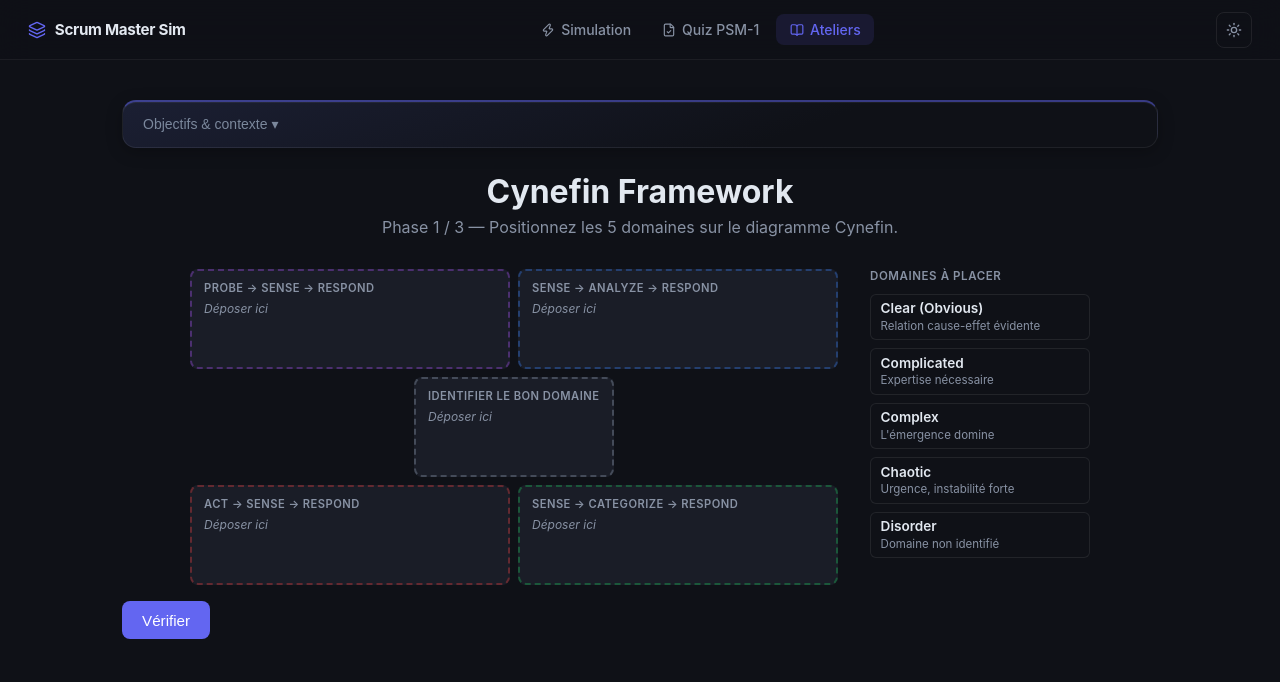
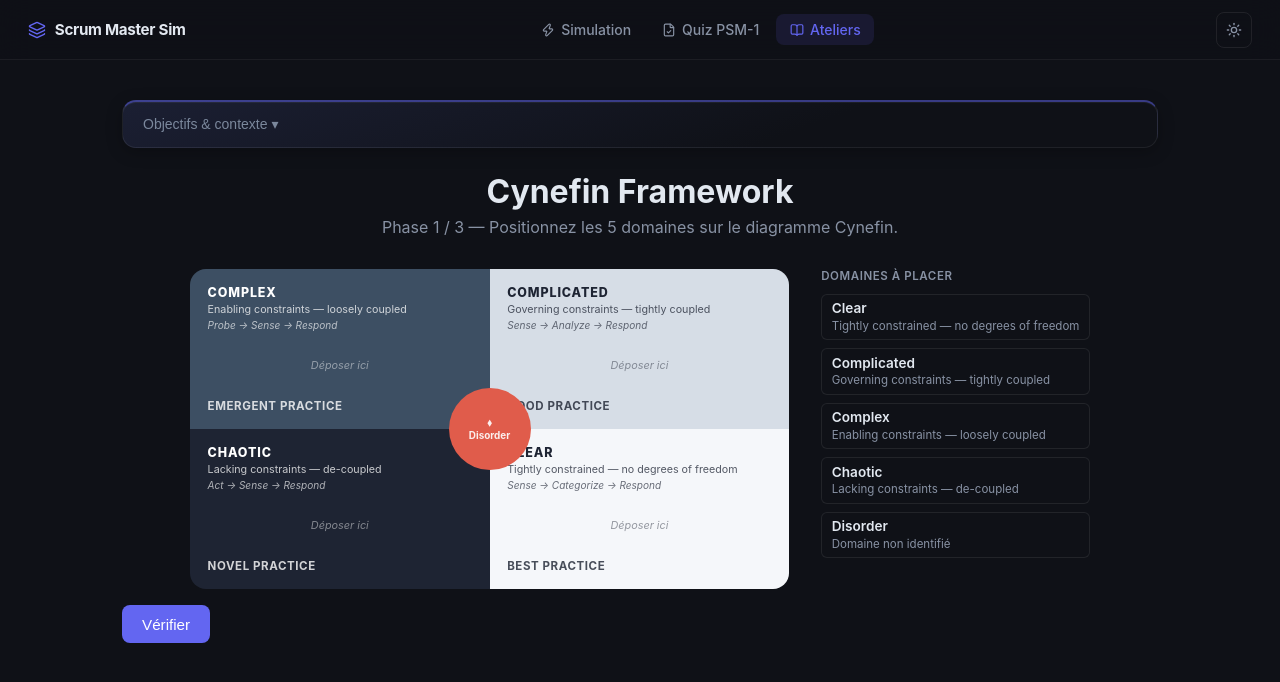
Before and after one commit to formationrossignol/coachagilia, a React (Vite) app: page /ateliers/cynefin-framework in a window 1280 px wide. Shown: the top 682 px of the page. Built offline with nearby package versions, Linux system fonts and the light colour scheme.

Commit message:
feat(cynefin): visual redesign — 2×2 diagram, domain colors, phase 3 border accents

```diff
--- a/src/components/CynefinFrameworkAtelier/index.tsx
+++ b/src/components/CynefinFrameworkAtelier/index.tsx
@@ -14,36 +14,54 @@ const DOMAIN_META: Record<CynefinDomain, {
   description: string
   responseStrategy: string
   suggestedPosture: string
+  practiceLabel: string
+  bgColor: string
+  textColor: string
 }> = {
   clear: {
-    label: 'Clear (Obvious)',
-    description: 'Relation cause-effet évidente',
+    label: 'Clear',
+    description: 'Tightly constrained — no degrees of freedom',
     responseStrategy: 'Sense → Categorize → Respond',
     suggestedPosture: 'Standardiser',
+    practiceLabel: 'Best Practice',
+    bgColor: '#f5f7fa',
+    textColor: '#1e2433',
   },
   complicated: {
     label: 'Complicated',
-    description: 'Expertise nécessaire',
+    description: 'Governing constraints — tightly coupled',
     responseStrategy: 'Sense → Analyze → Respond',
     suggestedPosture: 'Analyser',
+    practiceLabel: 'Good Practice',
+    bgColor: '#d6dde6',
+    textColor: '#1e2433',
   },
   complex: {
     label: 'Complex',
-    description: "L'émergence domine",
+    description: 'Enabling constraints — loosely coupled',
     responseStrategy: 'Probe → Sense → Respond',
     suggestedPosture: 'Expérimenter',
+    practiceLabel: 'Emergent Practice',
+    bgColor: '#3d4f63',
+    textColor: '#ffffff',
   },
   chaotic: {
     label: 'Chaotic',
-    description: 'Urgence, instabilité forte',
+    description: 'Lacking constraints — de-coupled',
     responseStrategy: 'Act → Sense → Respond',
     suggestedPosture: 'Agir immédiatement',
+    practiceLabel: 'Novel Practice',
+    bgColor: '#1e2433',
+    textColor: '#ffffff',
   },
   disorder: {
     label: 'Disorder',
     description: 'Domaine non identifié',
     responseStrategy: 'Identifier le bon domaine',
     suggestedPosture: 'Diagnostiquer',
+    practiceLabel: '',
+    bgColor: '#e05c4b',
+    textColor: '#ffffff',
   },
 }
 
@@ -89,7 +107,7 @@ type Dragging =
   | { type: 'situation'; situationId: string }
   | null
 
-function CynefinZone({
+function CynefinQuad({
   zoneId, placed, result, onDrop, onDragStart,
 }: {
   zoneId: CynefinDomain
@@ -105,28 +123,36 @@ function CynefinZone({
     <div
       data-zone={zoneId}
       className={[
-        'cf-zone',
-        `cf-zone--${zoneId}`,
-        placed ? 'cf-zone--filled' : 'cf-zone--empty',
-        verified ? (correct ? 'cf-zone--correct' : 'cf-zone--wrong') : '',
+        'cf-quad',
+        `cf-quad--${zoneId}`,
+        verified ? (correct ? 'cf-quad--correct' : 'cf-quad--wrong') : '',
       ].filter(Boolean).join(' ')}
-      onDragOver={e => { e.preventDefault(); e.currentTarget.classList.add('cf-zone--hover') }}
-      onDragLeave={e => e.currentTarget.classList.remove('cf-zone--hover')}
-      onDrop={e => { e.preventDefault(); e.currentTarget.classList.remove('cf-zone--hover'); onDrop(zoneId) }}
+      style={{ backgroundColor: meta.bgColor, color: meta.textColor }}
+      onDragOver={e => { e.preventDefault(); e.currentTarget.classList.add('cf-quad--hover') }}
+      onDragLeave={e => e.currentTarget.classList.remove('cf-quad--hover')}
+      onDrop={e => { e.preventDefault(); e.currentTarget.classList.remove('cf-quad--hover'); onDrop(zoneId) }}
     >
-      <span className="cf-zone__strategy">{meta.responseStrategy}</span>
+      <div className="cf-quad__meta">
+        <strong className="cf-quad__label">{meta.label.toUpperCase()}</strong>
+        <span className="cf-quad__desc">{meta.description}</span>
+        <span className="cf-quad__strategy">{meta.responseStrategy}</span>
+      </div>
+      <div className="cf-quad__drop-area">
         {placed ? (
           <div
             data-domain={placed}
-          className="cf-domain-card cf-domain-card--placed"
+            className="cf-domain-placed-card"
             draggable
             onDragStart={() => onDragStart(placed)}
           >
-          <strong className="cf-domain-card__name">{DOMAIN_META[placed].label}</strong>
-          <span className="cf-domain-card__desc">{DOMAIN_META[placed].description}</span>
+            <strong>{DOMAIN_META[placed].label}</strong>
           </div>
         ) : (
-        <span className="cf-zone__placeholder">Déposer ici</span>
+          <span className="cf-quad__placeholder">Déposer ici</span>
+        )}
+      </div>
+      {meta.practiceLabel && (
+        <span className="cf-quad__practice">{meta.practiceLabel}</span>
       )}
     </div>
   )
@@ -257,17 +283,6 @@ export function CynefinFrameworkAtelier() {
   const phase3AllCoherent = phase3Result !== null && Object.values(phase3Result).every(r => r.postureOk)
   const finalBadgeGreen = phase2Score !== null && phase2Score >= 13 && phase3AllCoherent
 
-  const zone = (id: CynefinDomain) => (
-    <CynefinZone
-      key={id}
-      zoneId={id}
-      placed={frameworkZones[id]}
-      result={phase1Result}
-      onDrop={handleDropOnZone}
-      onDragStart={handleDragStartDomain}
-    />
-  )
-
   return (
     <>
     <div className="atelier-page">
@@ -285,16 +300,43 @@ export function CynefinFrameworkAtelier() {
         <>
           <div className="cf-phase1-layout">
             <div className="cf-diagram">
-              <div className="cf-diagram-row">
-                {zone('complex')}
-                {zone('complicated')}
+              <div className="cf-diagram-grid">
+                {(['complex', 'complicated', 'chaotic', 'clear'] as CynefinDomain[]).map(id => (
+                  <CynefinQuad
+                    key={id}
+                    zoneId={id}
+                    placed={frameworkZones[id]}
+                    result={phase1Result}
+                    onDrop={handleDropOnZone}
+                    onDragStart={handleDragStartDomain}
+                  />
+                ))}
               </div>
-              <div className="cf-diagram-center">
-                {zone('disorder')}
+              <div className="cf-center">
+                <div
+                  data-zone="disorder"
+                  className={[
+                    'cf-disorder-zone',
+                    phase1Result !== null
+                      ? (phase1Result['disorder'] ? 'cf-disorder-zone--correct' : 'cf-disorder-zone--wrong')
+                      : '',
+                  ].filter(Boolean).join(' ')}
+                  onDragOver={e => e.preventDefault()}
+                  onDrop={e => { e.preventDefault(); handleDropOnZone('disorder') }}
+                >
+                  {frameworkZones['disorder'] ? (
+                    <div
+                      data-domain={frameworkZones['disorder']}
+                      className="cf-domain-placed-card cf-domain-placed-card--center"
+                      draggable
+                      onDragStart={() => handleDragStartDomain(frameworkZones['disorder'] as CynefinDomain)}
+                    >
+                      <strong>{DOMAIN_META[frameworkZones['disorder'] as CynefinDomain].label}</strong>
                     </div>
-              <div className="cf-diagram-row">
-                {zone('chaotic')}
-                {zone('clear')}
+                  ) : (
+                    <span className="cf-disorder-zone__label">⬧<br />Disorder</span>
+                  )}
+                </div>
               </div>
             </div>
 
@@ -342,36 +384,71 @@ export function CynefinFrameworkAtelier() {
 
       {phase === 2 && (
         <>
-          <div className="cf-domain-columns">
-            {DOMAIN_IDS.map(domain => {
+          <div className="cf-diagram cf-diagram--p2">
+            <div className="cf-diagram-grid cf-diagram-grid--p2">
+              {(['complex', 'complicated', 'chaotic', 'clear'] as CynefinDomain[]).map(domain => {
                 const col = SITUATIONS.filter(s => situationAssignments[s.id] === domain)
                 return (
                   <div
                     key={domain}
                     data-domain-zone={domain}
-                  className={`cf-domain-col cf-domain-col--${domain}`}
+                    className={`cf-quad cf-quad--${domain} cf-quad--p2`}
+                    style={{ backgroundColor: DOMAIN_META[domain].bgColor, color: DOMAIN_META[domain].textColor }}
                     onDragOver={e => e.preventDefault()}
                     onDrop={() => handleDropOnDomainZone(domain)}
                   >
-                  <p className="cf-domain-col__header">{DOMAIN_META[domain].label}</p>
-                  <p className="cf-domain-col__strategy">{DOMAIN_META[domain].responseStrategy}</p>
-                  <div className="cf-domain-col__cards">
+                    <div className="cf-quad__header">
+                      <strong className="cf-quad__label">{DOMAIN_META[domain].label.toUpperCase()}</strong>
+                      <span className="cf-quad__strategy">{DOMAIN_META[domain].responseStrategy}</span>
+                    </div>
+                    <div className="cf-quad__cards">
                       {col.map(s => (
                         <div
                           key={s.id}
                           data-situation={s.id}
-                        className={'cf-situation-card' + (phase2Result ? (phase2Result[s.id] ? ' cf-situation-card--correct' : ' cf-situation-card--wrong') : '')}
+                          className={'cf-sit-card' + (phase2Result ? (phase2Result[s.id] ? ' cf-sit-card--correct' : ' cf-sit-card--wrong') : '')}
                           draggable
                           onDragStart={() => handleDragStartSituation(s.id)}
                         >
                           {s.text}
                         </div>
                       ))}
-                    {col.length === 0 && <span className="cf-domain-col__placeholder">Déposer ici</span>}
+                      {col.length === 0 && <span className="cf-quad__placeholder">Déposer ici</span>}
                     </div>
                   </div>
                 )
               })}
+            </div>
+
+            <div className="cf-center">
+              <div
+                data-domain-zone="disorder"
+                className="cf-disorder-zone cf-disorder-zone--p2"
+                onDragOver={e => e.preventDefault()}
+                onDrop={() => handleDropOnDomainZone('disorder')}
+              >
+                {(() => {
+                  const disorderCards = SITUATIONS.filter(s => situationAssignments[s.id] === 'disorder')
+                  return disorderCards.length === 0 ? (
+                    <span className="cf-disorder-zone__label">⬧<br />Disorder</span>
+                  ) : (
+                    <div className="cf-disorder-zone__cards">
+                      {disorderCards.map(s => (
+                        <div
+                          key={s.id}
+                          data-situation={s.id}
+                          className={'cf-sit-card cf-sit-card--tiny' + (phase2Result ? (phase2Result[s.id] ? ' cf-sit-card--correct' : ' cf-sit-card--wrong') : '')}
+                          draggable
+                          onDragStart={() => handleDragStartSituation(s.id)}
+                        >
+                          {s.text.length > 28 ? s.text.slice(0, 28) + '…' : s.text}
+                        </div>
+                      ))}
+                    </div>
+                  )
+                })()}
+              </div>
+            </div>
           </div>
 
           <div className="cf-pool" onDragOver={e => e.preventDefault()} onDrop={handleDropOnPool2}>
@@ -381,7 +458,7 @@ export function CynefinFrameworkAtelier() {
                 <div
                   key={s.id}
                   data-situation={s.id}
-                  className="cf-situation-card"
+                  className="cf-sit-card"
                   draggable
                   onDragStart={() => handleDragStartSituation(s.id)}
                 >
@@ -428,7 +505,7 @@ export function CynefinFrameworkAtelier() {
               const r3 = phase3Result?.[s.id]
 
               return (
-                <div key={s.id} className={`cf-phase3-item${isSelected ? ' cf-phase3-item--selected' : ''}`}>
+                <div key={s.id} className={`cf-phase3-item cf-phase3-item--${assignedDomain}${isSelected ? ' cf-phase3-item--selected' : ''}`}>
                   <div className="cf-phase3-item__header">
                     <input
                       type="checkbox"
--- a/src/index.css
+++ b/src/index.css
@@ -2445,6 +2445,7 @@ body {
    ══════════════════════════════════════════════════════════ */
 
 /* Phase 1 — diagram + palette */
+/* ── Cynefin Phase 1 — Diagram layout ───────────────────── */
 .cf-phase1-layout {
   display: flex;
   gap: 2rem;
@@ -2454,54 +2455,92 @@ body {
   align-items: flex-start;
 }
 .cf-diagram {
+  position: relative;
+  flex: 1;
+  min-width: 320px;
+}
+.cf-diagram-grid {
+  display: grid;
+  grid-template-columns: 1fr 1fr;
+  grid-template-rows: auto auto;
+  width: 100%;
+  border-radius: 16px;
+  overflow: hidden;
+}
+
+/* Quadrant */
+.cf-quad {
+  padding: 1rem 1.1rem;
   display: flex;
   flex-direction: column;
   gap: 0.5rem;
+  min-height: 160px;
+  transition: filter 0.15s;
+}
+.cf-quad--hover   { filter: brightness(1.12); }
+.cf-quad--correct { outline: 3px solid var(--color-ok);     outline-offset: -3px; }
+.cf-quad--wrong   { outline: 3px solid var(--color-danger); outline-offset: -3px; }
+
+.cf-quad__meta     { display: flex; flex-direction: column; gap: 0.15rem; }
+.cf-quad__label    { font-size: 0.78rem; font-weight: 800; letter-spacing: 0.07em; }
+.cf-quad__desc     { font-size: 0.67rem; opacity: 0.75; line-height: 1.3; }
+.cf-quad__strategy { font-size: 0.63rem; opacity: 0.65; font-style: italic; }
+
+.cf-quad__drop-area {
   flex: 1;
-  min-width: 340px;
-}
-.cf-diagram-row { display: flex; gap: 0.5rem; }
-.cf-diagram-row .cf-zone { flex: 1; }
-.cf-diagram-center { display: flex; justify-content: center; }
-.cf-diagram-center .cf-zone { width: 200px; }
-
-/* Zone — drop target on diagram */
-.cf-zone {
-  min-height: 100px;
-  border: 2px dashed var(--color-border);
-  border-radius: var(--radius);
-  padding: 0.6rem 0.75rem;
-  display: flex;
-  flex-direction: column;
-  gap: 0.4rem;
-  background: var(--color-surface);
-  transition: border-color 0.15s, background 0.15s;
-}
-.cf-zone--filled  { border-style: solid; }
-.cf-zone--hover   { border-color: var(--color-primary); background: rgba(99,102,241,0.05); }
-.cf-zone--correct { border-color: var(--color-ok); background: rgba(20,83,45,0.12); }
-.cf-zone--wrong   { border-color: var(--color-danger); background: rgba(127,29,29,0.12); }
-
-.cf-zone--complex     { border-color: rgba(168,85,247,0.35); }
-.cf-zone--complicated { border-color: rgba(59,130,246,0.35); }
-.cf-zone--chaotic     { border-color: rgba(239,68,68,0.35); }
-.cf-zone--clear       { border-color: rgba(34,197,94,0.35); }
-.cf-zone--disorder    { border-color: rgba(148,163,184,0.35); }
-
-.cf-zone__strategy {
-  font-size: 0.7rem;
-  font-weight: 600;
-  color: var(--color-text-muted);
-  text-transform: uppercase;
-  letter-spacing: 0.04em;
-}
-.cf-zone__placeholder {
-  font-size: 0.75rem;
-  color: var(--color-text-muted);
-  font-style: italic;
-}
-
-/* Domain card — draggable */
+  display: flex;
+  align-items: center;
+  justify-content: center;
+  min-height: 36px;
+}
+.cf-quad__placeholder { font-size: 0.68rem; opacity: 0.45; font-style: italic; }
+.cf-quad__practice    { font-size: 0.72rem; font-weight: 700; letter-spacing: 0.05em; opacity: 0.8; text-transform: uppercase; }
+
+/* Domain card placed inside a quadrant */
+.cf-domain-placed-card {
+  background: rgba(255,255,255,0.18);
+  border: 1.5px solid rgba(255,255,255,0.35);
+  border-radius: var(--radius);
+  padding: 0.25rem 0.6rem;
+  font-size: 0.8rem;
+  cursor: grab;
+  color: inherit;
+  text-align: center;
+}
+.cf-domain-placed-card--center { font-size: 0.65rem; padding: 0.2rem 0.4rem; }
+
+/* Center — Disorder circle */
+.cf-center {
+  position: absolute;
+  top: 50%; left: 50%;
+  transform: translate(-50%, -50%);
+  z-index: 10;
+}
+.cf-disorder-zone {
+  width: 82px; height: 82px;
+  background: #e05c4b;
+  border-radius: 50%;
+  display: flex;
+  flex-direction: column;
+  align-items: center;
+  justify-content: center;
+  font-size: 0.6rem;
+  font-weight: 700;
+  color: #fff;
+  text-align: center;
+  cursor: default;
+  transition: filter 0.15s;
+  line-height: 1.2;
+}
+.cf-disorder-zone--correct { outline: 3px solid var(--color-ok);     }
+.cf-disorder-zone--wrong   { outline: 3px solid var(--color-danger);  }
+.cf-disorder-zone__label   { font-size: 0.62rem; line-height: 1.3; opacity: 0.9; }
+
+/* Palette (sidebar) */
+.cf-palette        { min-width: 200px; flex: 0 0 auto; }
+.cf-palette__cards { display: flex; flex-direction: column; gap: 0.5rem; }
+
+/* Palette domain cards */
 .cf-domain-card {
   display: flex;
   flex-direction: column;
@@ -2513,76 +2552,45 @@ body {
   cursor: grab;
 }
 .cf-domain-card:hover { border-color: var(--color-primary); }
-.cf-domain-card--placed { background: transparent; border-color: transparent; padding: 0; cursor: grab; }
 .cf-domain-card__name { font-size: 0.85rem; font-weight: 600; color: var(--color-text); }
 .cf-domain-card__desc { font-size: 0.72rem; color: var(--color-text-muted); line-height: 1.3; }
 
-/* Palette */
-.cf-palette {
-  min-width: 220px;
-  flex: 0 0 auto;
-}
-.cf-palette__cards { display: flex; flex-direction: column; gap: 0.5rem; }
-
 /* Phase 2 — 5 domain columns */
-.cf-domain-columns {
-  display: flex;
-  gap: 0.5rem;
-  max-width: 1200px;
-  margin: 0.75rem auto 0;
-  flex-wrap: wrap;
-}
-.cf-domain-col {
-  flex: 1;
-  min-width: 160px;
-  background: var(--color-surface);
-  border: 1px solid var(--color-border);
-  border-radius: var(--radius);
-  padding: 0.6rem;
-  display: flex;
-  flex-direction: column;
-  gap: 0.3rem;
-  min-height: 180px;
-}
-.cf-domain-col--complex     { border-top: 3px solid #a855f7; }
-.cf-domain-col--complicated { border-top: 3px solid #3b82f6; }
-.cf-domain-col--chaotic     { border-top: 3px solid #ef4444; }
-.cf-domain-col--clear       { border-top: 3px solid #22c55e; }
-.cf-domain-col--disorder    { border-top: 3px solid #94a3b8; }
-
-.cf-domain-col__header {
-  font-size: 0.78rem;
-  font-weight: 700;
-  color: var(--color-text);
-  white-space: nowrap;
-  overflow: hidden;
-  text-overflow: ellipsis;
-}
-.cf-domain-col__strategy {
-  font-size: 0.62rem;
-  color: var(--color-text-muted);
-  font-style: italic;
-  margin-bottom: 0.2rem;
-}
-.cf-domain-col__cards { display: flex; flex-direction: column; gap: 0.3rem; flex: 1; }
-.cf-domain-col__placeholder { color: var(--color-text-muted); font-size: 0.7rem; }
-
-.cf-situation-card {
+/* ── Cynefin Phase 2 — Diagram as drop zones ────────────── */
+.cf-diagram--p2   { margin-bottom: 0.75rem; }
+.cf-diagram-grid--p2 { grid-template-rows: auto auto; }
+
+.cf-quad--p2 { min-height: 200px; overflow-y: auto; }
+.cf-quad__header { display: flex; flex-direction: column; gap: 0.1rem; margin-bottom: 0.4rem; }
+.cf-quad__cards  { display: flex; flex-direction: column; gap: 0.3rem; }
+
+.cf-disorder-zone--p2 {
+  width: 110px; height: 110px;
+  overflow-y: auto;
+  padding: 0.4rem;
+  gap: 0.2rem;
+}
+.cf-disorder-zone__cards { display: flex; flex-direction: column; gap: 0.2rem; width: 100%; }
+
+/* Situation cards */
+.cf-sit-card {
   padding: 0.4rem 0.55rem;
-  background: var(--color-bg);
-  border: 1.5px solid var(--color-border);
+  background: rgba(255,255,255,0.15);
+  border: 1px solid rgba(255,255,255,0.25);
   border-radius: calc(var(--radius) - 2px);
-  font-size: 0.78rem;
-  color: var(--color-text);
+  font-size: 0.76rem;
+  color: inherit;
   cursor: grab;
   line-height: 1.4;
 }
-.cf-situation-card:hover { border-color: var(--color-primary); }
-.cf-situation-card--correct { border-color: var(--color-ok); background: rgba(20,83,45,0.13); }
-.cf-situation-card--wrong   { border-color: var(--color-danger); background: rgba(127,29,29,0.13); }
-
+.cf-sit-card--tiny  { font-size: 0.6rem; padding: 0.2rem 0.3rem; line-height: 1.25; }
+.cf-sit-card:hover  { border-color: rgba(255,255,255,0.5); }
+.cf-sit-card--correct { border-color: var(--color-ok);     background: rgba(20,83,45,0.35); }
+.cf-sit-card--wrong   { border-color: var(--color-danger); background: rgba(127,29,29,0.35); }
+
+/* Pool (unassigned situations) */
 .cf-pool {
-  max-width: 1200px;
+  max-width: 900px;
   margin: 0.75rem auto 0;
   background: var(--color-surface);
   border: 1px solid var(--color-border);
@@ -2590,8 +2598,10 @@ body {
   padding: 0.75rem 1rem;
 }
 .cf-pool__cards { display: flex; flex-wrap: wrap; gap: 0.5rem; }
-
-/* Phase 3 — posture selection */
+.cf-pool .cf-sit-card { background: var(--color-bg); border-color: var(--color-border); color: var(--color-text); }
+.cf-pool .cf-sit-card:hover { border-color: var(--color-primary); }
+
+/* ── Cynefin Phase 3 — Domain-colored posture cards ─────── */
 .cf-phase3-intro {
   max-width: 760px;
   margin: 0.5rem auto 0.75rem;
@@ -2608,11 +2618,19 @@ body {
 .cf-phase3-item {
   background: var(--color-surface);
   border: 1px solid var(--color-border);
+  border-left-width: 4px;
   border-radius: var(--radius);
   padding: 0.6rem 0.75rem;
 }
+.cf-phase3-item--complex     { border-left-color: #3d4f63; }
+.cf-phase3-item--complicated { border-left-color: #94a3b8; }
+.cf-phase3-item--chaotic     { border-left-color: #1e2433; }
+.cf-phase3-item--clear       { border-left-color: #64748b; }
+.cf-phase3-item--disorder    { border-left-color: #e05c4b; }
 .cf-phase3-item--selected {
-  border-color: var(--color-primary);
+  border-top-color: var(--color-primary);
+  border-right-color: var(--color-primary);
+  border-bottom-color: var(--color-primary);
   background: rgba(99,102,241,0.04);
 }
 .cf-phase3-item__header {
@@ -2639,10 +2657,10 @@ body {
   flex-direction: column;
   gap: 0.5rem;
 }
-.cf-field-row { display: flex; flex-direction: column; gap: 0.25rem; }
+.cf-field-row   { display: flex; flex-direction: column; gap: 0.25rem; }
 .cf-field-label { font-size: 0.78rem; font-weight: 600; color: var(--color-text-muted); }
 
-/* Domain badges */
+/* Domain badges — Cynefin color system */
 .cf-domain-badge {
   display: inline-block;
   flex-shrink: 0;
@@ -2652,8 +2670,8 @@ body {
   border-radius: 999px;
   white-space: nowrap;
 }
-.cf-domain-badge--clear       { background: rgba(34,197,94,0.15);  color: #22c55e; }
-.cf-domain-badge--complicated { background: rgba(59,130,246,0.15); color: #60a5fa; }
-.cf-domain-badge--complex     { background: rgba(168,85,247,0.15); color: #c084fc; }
-.cf-domain-badge--chaotic     { background: rgba(239,68,68,0.15);  color: #f87171; }
-.cf-domain-badge--disorder    { background: rgba(148,163,184,0.15);color: #94a3b8; }
+.cf-domain-badge--clear       { background: #f5f7fa; color: #1e2433; border: 1px solid #64748b; }
+.cf-domain-badge--complicated { background: #d6dde6; color: #1e2433; }
+.cf-domain-badge--complex     { background: #3d4f63; color: #ffffff; }
+.cf-domain-badge--chaotic     { background: #1e2433; color: #ffffff; }
+.cf-domain-badge--disorder    { background: #e05c4b; color: #ffffff; }
```
Lines whose indentation alone changed are shown as unchanged.
